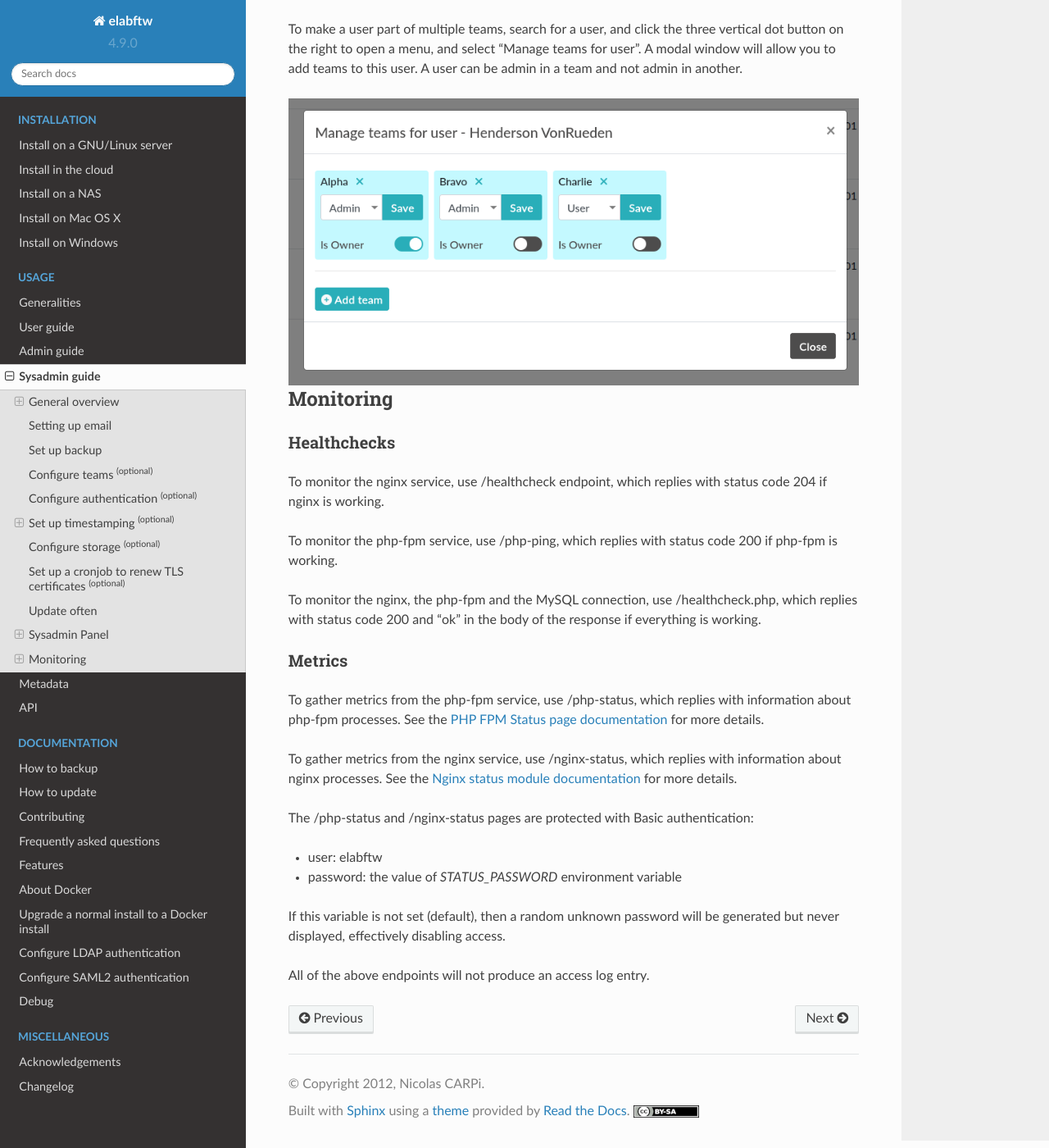
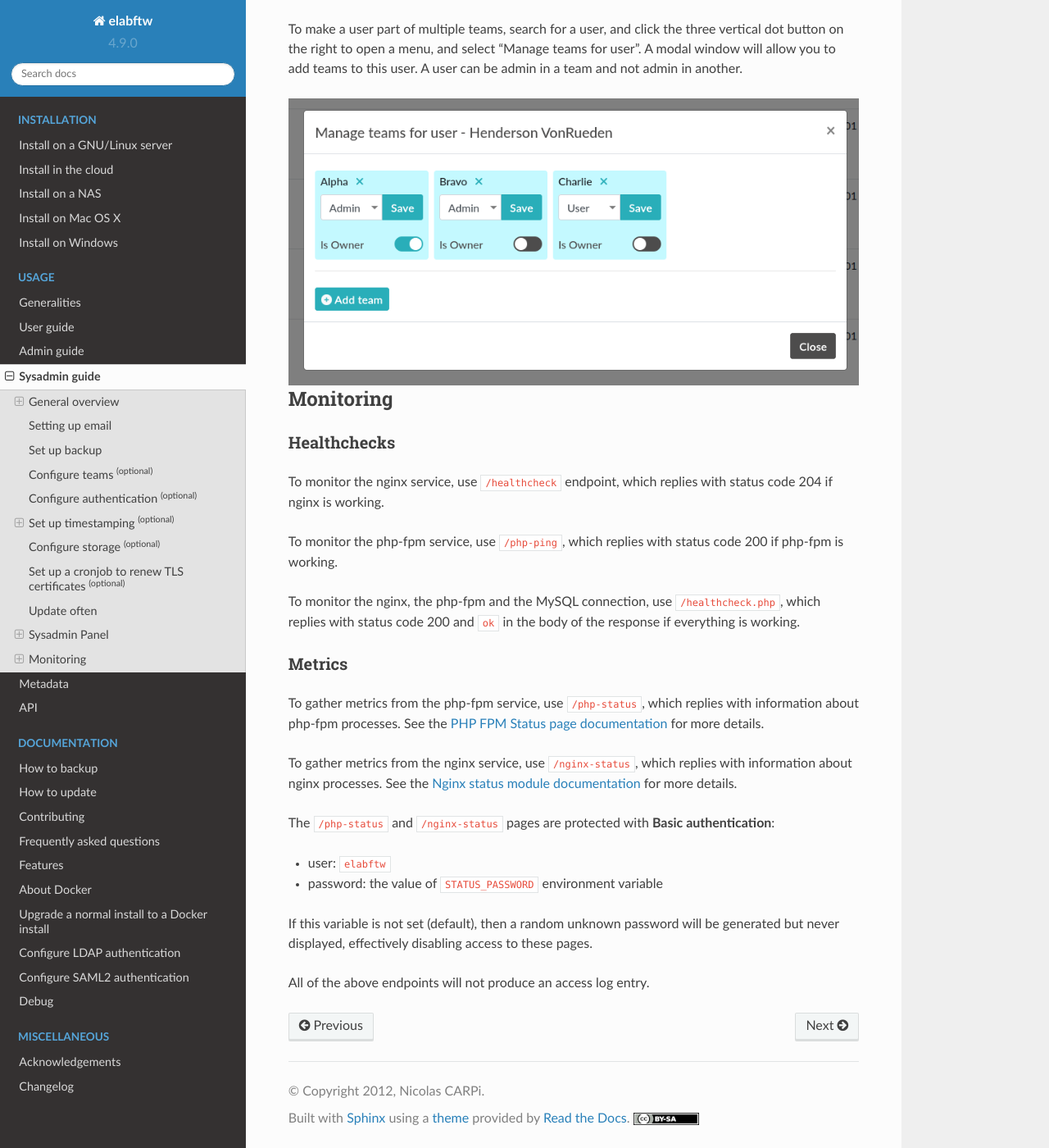
Before and after one commit to elabftw/elabdoc, a Sphinx documentation site: the page built from doc/sysadmin-guide.rst, in a window 1280 px wide and 1400 px high, scrolled down 5097 px. Shown: the whole window at 82% size. Built offline with Sphinx 7.4.7 and the Read the Docs theme 2.0.0, drawn with Linux system fonts in a browser that asks for light colours.

Commit message:
add quotes

```diff
--- a/doc/sysadmin-guide.rst
+++ b/doc/sysadmin-guide.rst
@@ -184,24 +184,24 @@
 Healthchecks
 ------------
 
-To monitor the nginx service, use /healthcheck endpoint, which replies with status code 204 if nginx is working.
+To monitor the nginx service, use ``/healthcheck`` endpoint, which replies with status code 204 if nginx is working.
 
-To monitor the php-fpm service, use /php-ping, which replies with status code 200 if php-fpm is working.
+To monitor the php-fpm service, use ``/php-ping``, which replies with status code 200 if php-fpm is working.
 
-To monitor the nginx, the php-fpm and the MySQL connection, use /healthcheck.php, which replies with status code 200 and "ok" in the body of the response if everything is working.
+To monitor the nginx, the php-fpm and the MySQL connection, use ``/healthcheck.php``, which replies with status code 200 and ``ok`` in the body of the response if everything is working.
 
 Metrics
 -------
 
-To gather metrics from the php-fpm service, use /php-status, which replies with information about php-fpm processes. See the `PHP FPM Status page documentation <https://www.php.net/manual/en/fpm.status.php>`_ for more details.
+To gather metrics from the php-fpm service, use ``/php-status``, which replies with information about php-fpm processes. See the `PHP FPM Status page documentation <https://www.php.net/manual/en/fpm.status.php>`_ for more details.
 
-To gather metrics from the nginx service, use /nginx-status, which replies with information about nginx processes. See the `Nginx status module documentation <https://nginx.org/en/docs/http/ngx_http_stub_status_module.html>`_ for more details.
+To gather metrics from the nginx service, use ``/nginx-status``, which replies with information about nginx processes. See the `Nginx status module documentation <https://nginx.org/en/docs/http/ngx_http_stub_status_module.html>`_ for more details.
 
-The /php-status and /nginx-status pages are protected with Basic authentication:
+The ``/php-status`` and ``/nginx-status`` pages are protected with **Basic authentication**:
 
-* user: elabftw
-* password: the value of `STATUS_PASSWORD` environment variable
+* user: ``elabftw``
+* password: the value of ``STATUS_PASSWORD`` environment variable
 
-If this variable is not set (default), then a random unknown password will be generated but never displayed, effectively disabling access.
+If this variable is not set (default), then a random unknown password will be generated but never displayed, effectively disabling access to these pages.
 
 All of the above endpoints will not produce an access log entry.
```
